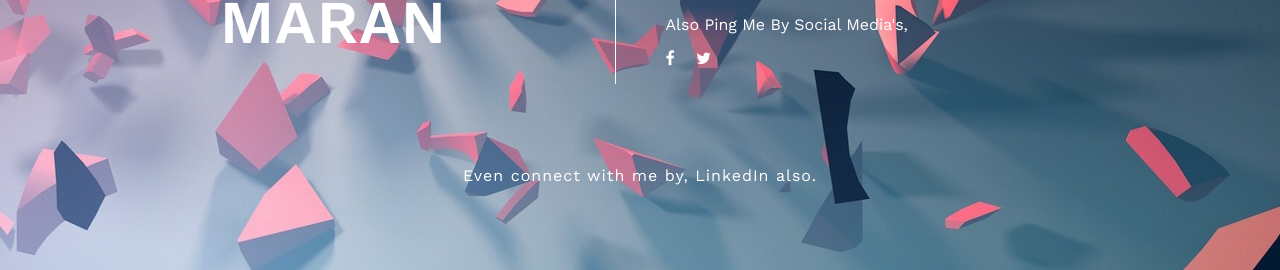
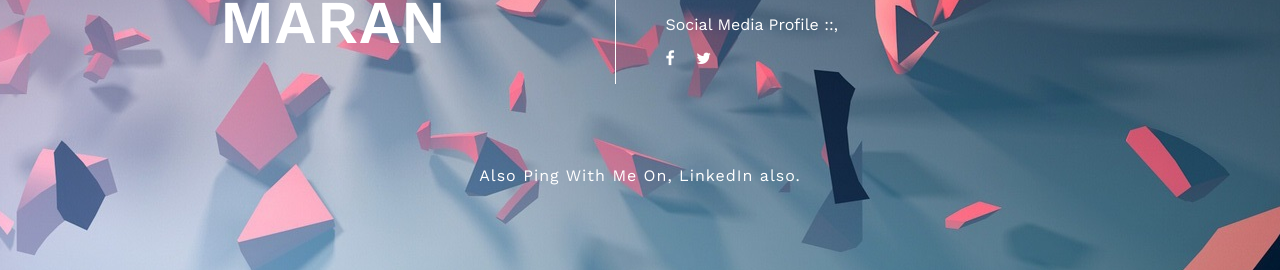
Before and after one commit to maran-t/maran-t.github.io, a plain HTML site: page index.html in a window 1280 px wide. Shown: the part 442-712 px from the top of the page. Drawn offline with nearby package versions, Linux system fonts and the light colour scheme.

Commit message:
Update index.html

```diff
--- a/index.html
+++ b/index.html
@@ -52,7 +52,7 @@
 					</p>
 				</div>
 				<div class="agileinfo-social-grids">
-					<p>Also Ping Me By Social Media's,</p>
+					<p>Social Media Profile ::,</p>
 					<ul>
 						<li><a href="https://www.facebook.com/mallow.mac" target="_blank"><span class="fa fa-facebook"></span></a></li>
 						<li><a href="https://twitter.com/T_Mani_Maran" target="_blank"><span class="fa fa-twitter"></span></a></li>
@@ -66,7 +66,7 @@
 
 			</div>
 			<div class="footer">
-				<p> Even connect with me by,
+				<p> Also Ping With Me On,
 					<a href="https://www.linkedin.com/in/mallow/" target="_blank">LinkedIn</a>
 				also.</p>
 			</div>
```
